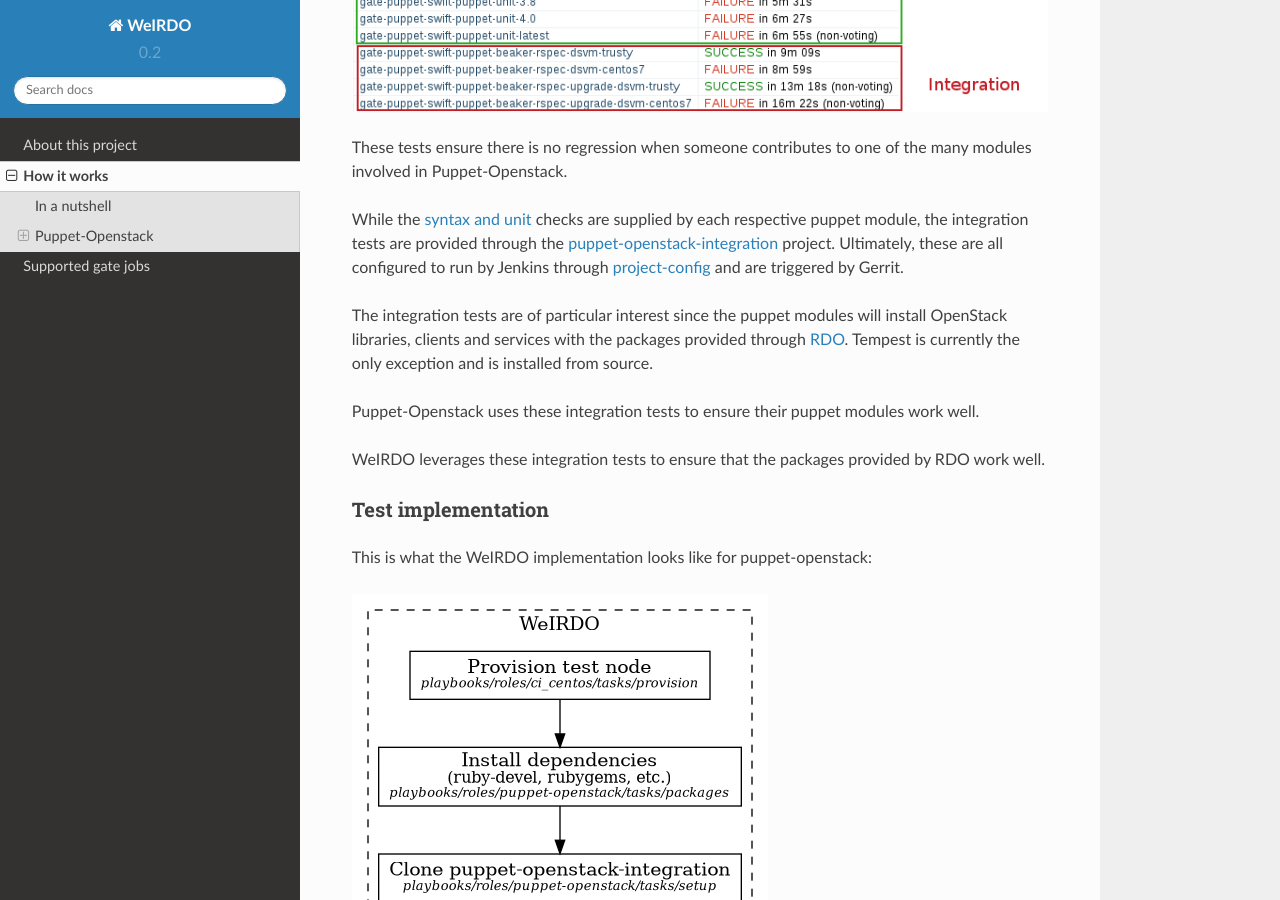
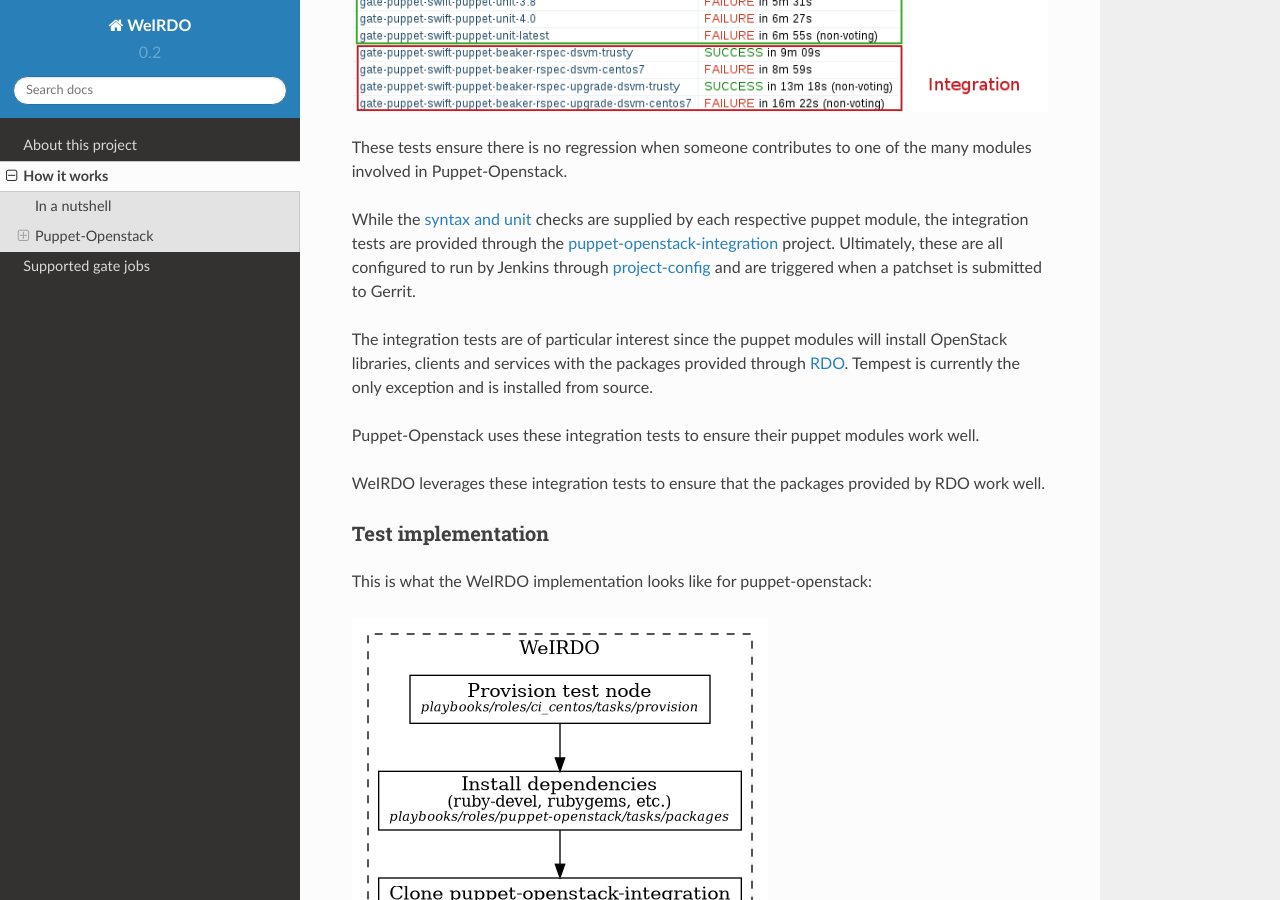
Before and after one commit to rdo-infra/weirdo, a Sphinx documentation site: the page built from docs/how.rst, in a window 1280 px wide and 900 px high, scrolled down 729 px. Built offline with Sphinx 7.4.7 and the Read the Docs theme 2.0.0, drawn with Linux system fonts in a browser that asks for light colours.

Commit message:
Fix bad wording on job triggering

```diff
--- a/docs/how.rst
+++ b/docs/how.rst
@@ -30,7 +30,7 @@
 module, the integration tests are provided through the
 puppet-openstack-integration_ project.
 Ultimately, these are all configured to run by Jenkins through project-config_
-and are triggered by Gerrit.
+and are triggered when a patchset is submitted to Gerrit.
 
 The integration tests are of particular interest since the puppet modules will
 install OpenStack libraries, clients and services with the packages provided
```
